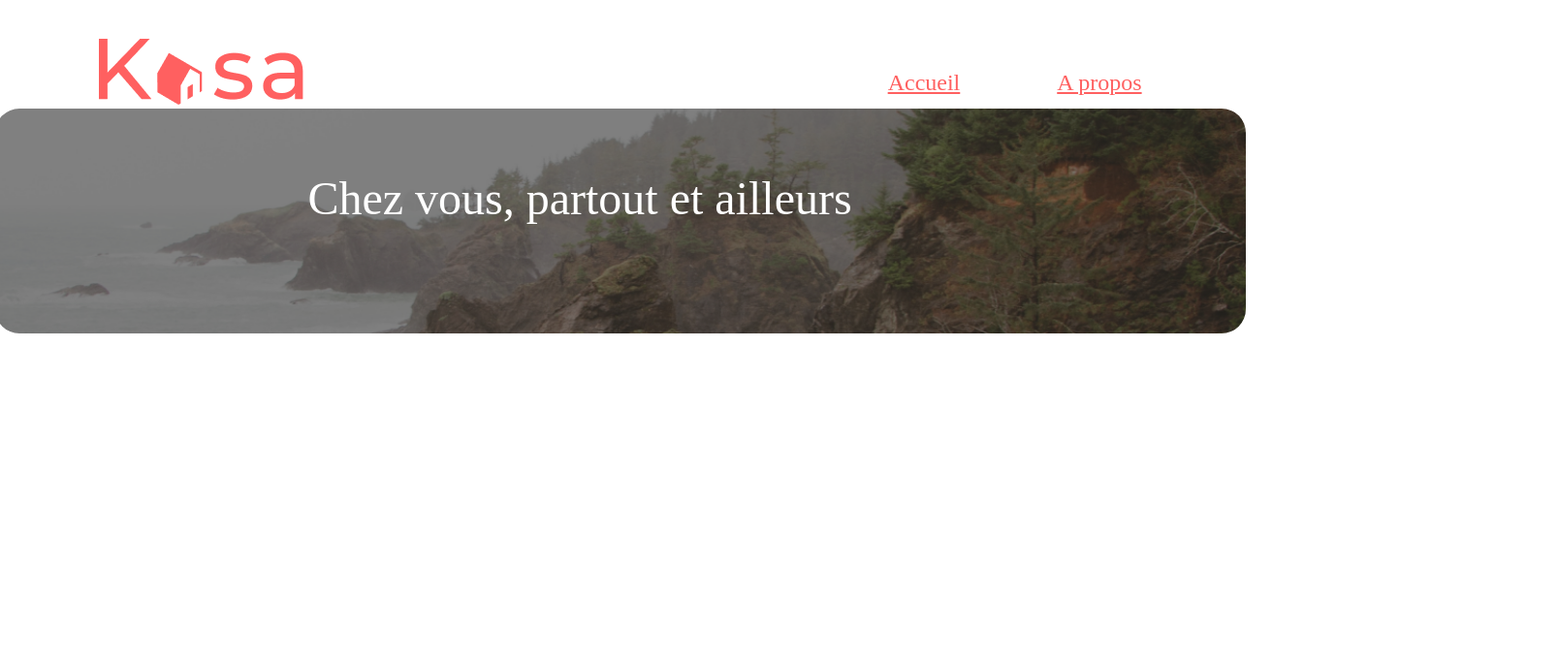
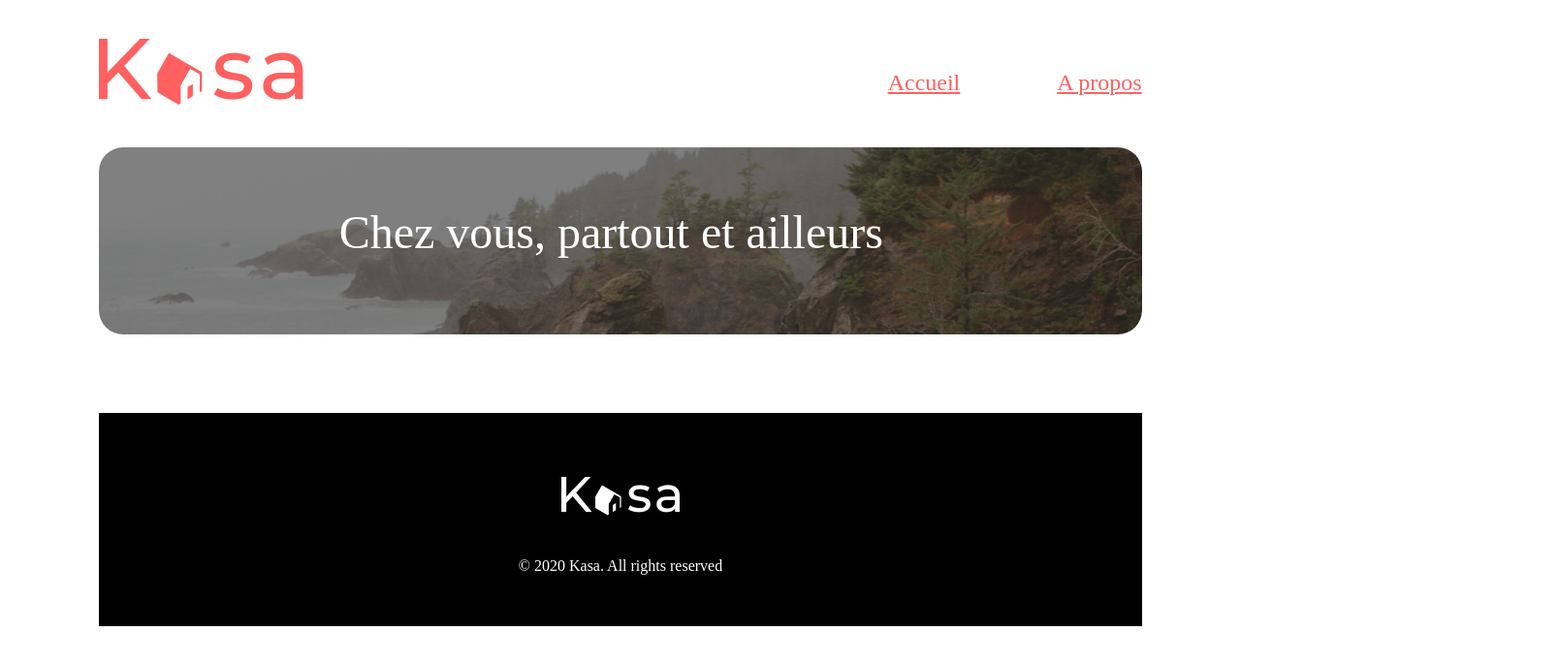
Before and after one commit to Arkaz34/projet_7_CRA, a React (Create React App) app: page / in a window 1280 px wide. Shown: the top 684 px of the page at 97% size, 1608 px wide, since content can reach past the window. Built offline with nearby package versions, Linux system fonts and the light colour scheme.

Commit message:
banner et footer

```diff
--- a/src/App.js
+++ b/src/App.js
@@ -4,7 +4,7 @@ import Home from './Pages/Home/Home';
 // import FicheLogement from './Pages/FicheLogement/FicheLogement.jsx';
 import Error from './Pages/404/Error'
 import About from './Pages/About/About'
-//import Footer from './components/Footer/Footer.jsx'
+import Footer from './components/Footer/Footer.jsx'
 
 export default function App() {
   return (
@@ -16,7 +16,7 @@ export default function App() {
         <Route path="*" element={<Error />} />
         <Route path="/About" element={<About />} />
       </Routes>
-      {/* <Footer /> */}
+      <Footer />
     </div>
   );
 }
--- a/src/components/Banner/Banner.jsx
+++ b/src/components/Banner/Banner.jsx
@@ -5,9 +5,7 @@ import './banner.css'
 export default function Banner() {
     return(
         <div className='banner'>
-            <div className='container-img'>
             <img className="img-banner" src={Imgbanner} alt="Fond de montagne"/>
-            </div>
             <div className='banner-text'>Chez vous, partout et ailleurs</div>
         </div>
     );
--- a/src/components/Banner/banner.css
+++ b/src/components/Banner/banner.css
@@ -1,9 +1,9 @@
 .banner{
     position: relative;
-    width: 120%;
+    width: 100%;
     height: 220px;
-    margin-left: -10%;
     border-radius: 25px;
+    margin-top: 40px;
 
 }
 .img-banner{
@@ -18,8 +18,8 @@
     height: 100%;
     color:white;
     position: absolute;
-    top: 175px;
-    left: 75%;
+    top: 170px;
+    left: 73%;
     transform: translate(-50%, -50%);
     font-size: 48px;
   }
--- a/src/components/Footer/Footer.jsx
+++ b/src/components/Footer/Footer.jsx
@@ -0,0 +1,11 @@
+import logo from '../../assets/LOGO (1).png'
+import './footer.css'
+
+export default function footer(){
+    return(
+        <footer className='box-footer'>
+            <img className='imgfooter' src={logo} alt='logo de Kasa'/>
+            <p className="txtfooter">© 2020 Kasa. All rights reserved</p>
+        </footer>
+    )
+}
--- a/src/components/Footer/footer.css
+++ b/src/components/Footer/footer.css
@@ -0,0 +1,24 @@
+.box-footer{
+    display: flex;
+    align-items: center;
+    width: 100%;
+	height: 220px;
+	margin-top: 5%;
+	background-color: #000000;
+	flex-direction: column;
+}
+.imgfooter{
+    margin-left: auto;
+    margin-right: auto;
+    margin-top: 66px;
+    width: 122px;
+	height: 40px;
+}
+.txtfooter{
+    display: flex;
+    justify-content: center;
+    font-size: (12px, 500);
+    color: white;
+    width: 100%;
+    margin: 4% 0 3% 0;
+}
```
Also changed, not shown: src/assets/LOGO (1).png (added).
